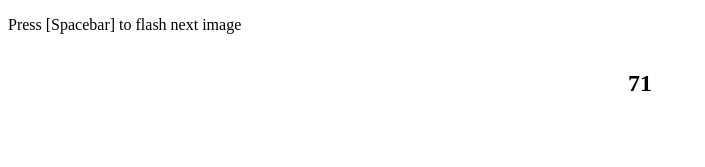
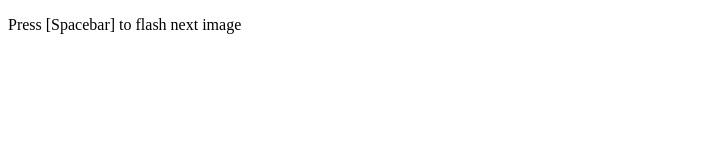
Before and after one commit to tgetgood/tachi, a SvelteKit app: page / in a window 1280 px wide. Shown: the top 167 px of the page, without its empty margins (0-705 px from the left). Built offline with nearby package versions, Linux system fonts and the light colour scheme.

Commit message:
This likely isn't something suitable for browser APIs.
I need control over exactly how many frames the target is visible for. Sadly,
the browser buries that knowledge deeply.

```diff
--- a/src/routes/+page.svelte
+++ b/src/routes/+page.svelte
@@ -1,16 +1,27 @@
 <script>
-  let number = Math.floor(Math.random()*1000)
-  let hidden = false
+  let number = Math.floor(Math.random()*1000);
+  let hidden = true;
+  let height = 800;
+  let width = 1000;
 
-  const tac = function () {
-    hidden = false
-    requestAnimationFrame(() => hidden = true)
-  }
+  const tac = function (e) {
+    console.log(e);
+    requestAnimationFrame(() => {
+      hidden = false;
+      requestAnimationFrame(() => {
+        hidden = true
+      });
+    });
+  };
+
+  function press (e) {
+    console.log(e);
+  };
 </script>
 
 <p>Press [Spacebar] to flash next image</p>
 
-<div id=outer>
+<div id=outer style="height: {height}px; width: {width}px;" on:click={tac}>
 <h2 class={hidden ? "hide" : "show"}>{number}</h2>
 </div>
 
```
Also changed, not shown: 2 other files (tests, documents, lock files or other folders).
